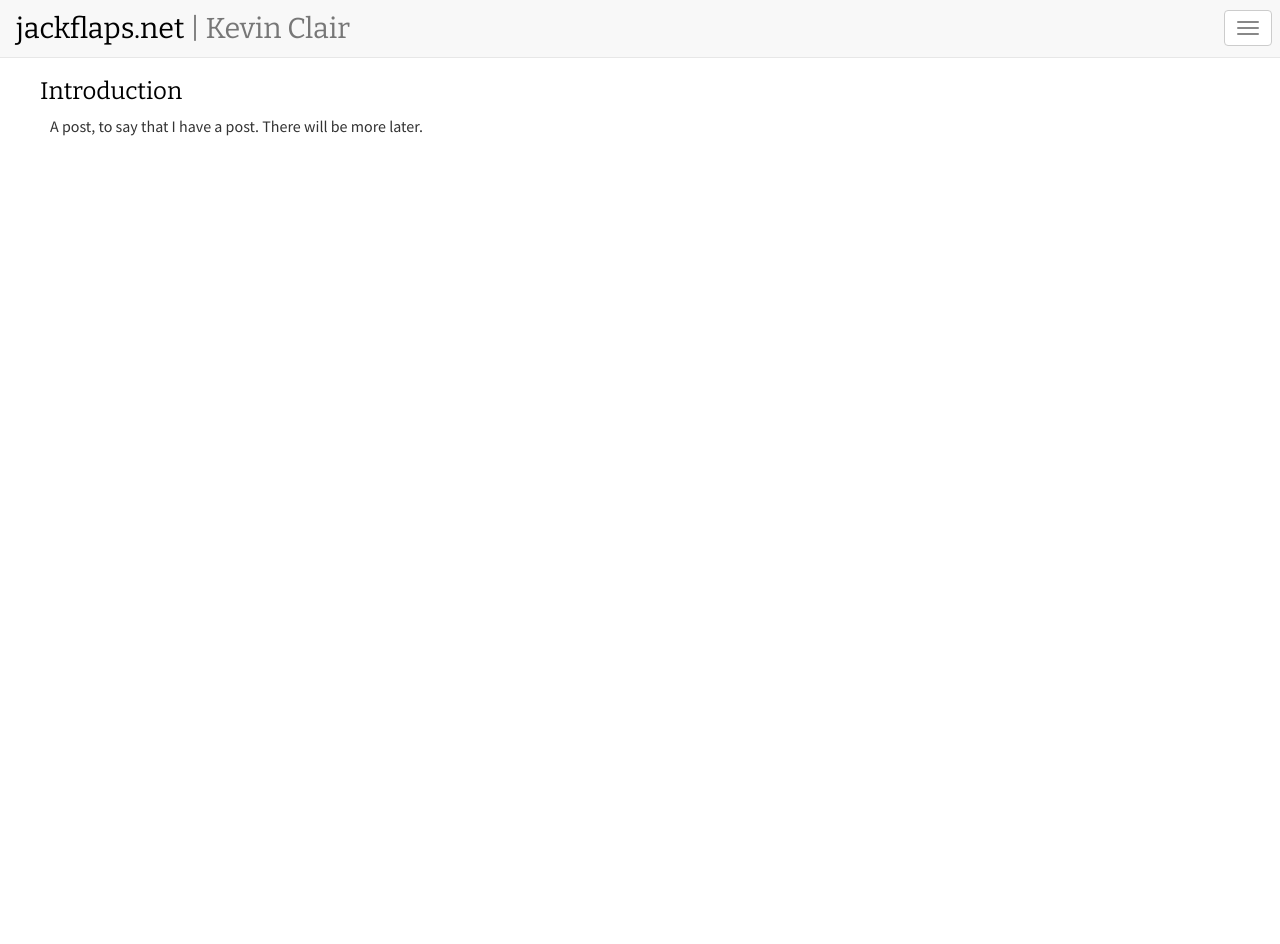
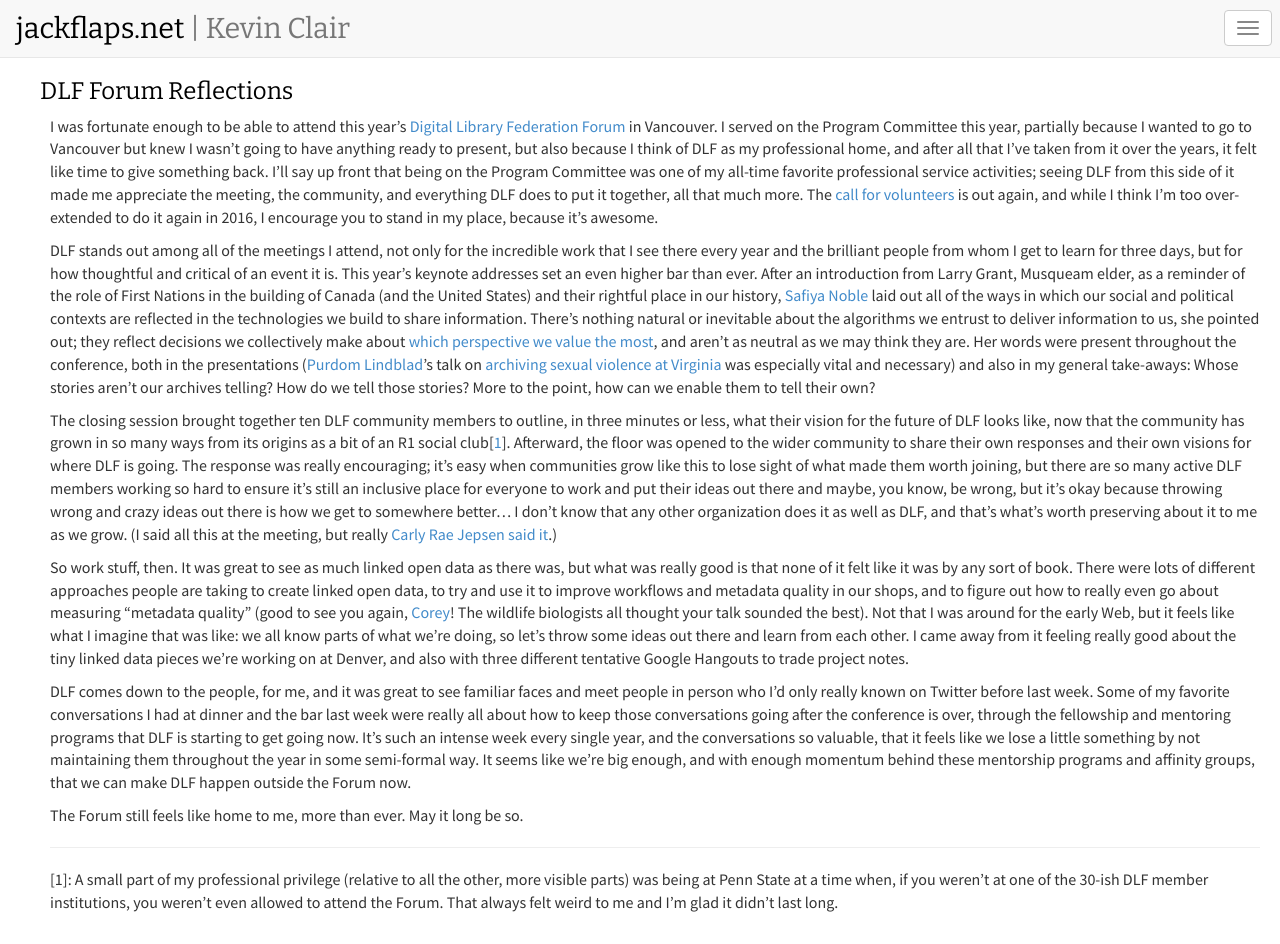
Before and after one commit to jackflaps/jackflaps.github.io, a Jekyll site: the page built from index.html, in a window 1280 px wide. Built offline with Jekyll 4.4.1, drawn with Linux system fonts in a browser that asks for light colours; Markdown is read by kramdown in place of the engine named in the settings; the list of posts is cut into pages by our own code; before the commit the page ends 900 px from its top, so only the background shows below that.

Commit message:
dlf reflections post

```diff
--- /dev/null
+++ b/_posts/2015-11-04-dlf-forum-reflections.md
@@ -0,0 +1,22 @@
+---
+layout: post
+title: "DLF Forum Reflections"
+date: 2015-11-04
+author: Kevin Clair
+---
+
+I was fortunate enough to be able to attend this year's [Digital Library Federation Forum](http://diglib.org/forums/2015forum) in Vancouver. I served on the Program Committee this year, partially because I wanted to go to Vancouver but knew I wasn't going to have anything ready to present, but also because I think of DLF as my professional home, and after all that I've taken from it over the years, it felt like time to give something back. I'll say up front that being on the Program Committee was one of my all-time favorite professional service activities; seeing DLF from this side of it made me appreciate the meeting, the community, and everything DLF does to put it together, all that much more. The [call for volunteers](http://goo.gl/KfU2Aw) is out again, and while I think I'm too over-extended to do it again in 2016, I encourage you to stand in my place, because it's awesome.
+
+DLF stands out among all of the meetings I attend, not only for the incredible work that I see there every year and the brilliant people from whom I get to learn for three days, but for how thoughtful and critical of an event it is. This year's keynote addresses set an even higher bar than ever. After an introduction from Larry Grant, Musqueam elder, as a reminder of the role of First Nations in the building of Canada (and the United States) and their rightful place in our history, [Safiya Noble](http://safiyaunoble.com) laid out all of the ways in which our social and political contexts are reflected in the technologies we build to share information. There's nothing natural or inevitable about the algorithms we entrust to deliver information to us, she pointed out; they reflect decisions we collectively make about [which perspective we value the most](https://we.riseup.net/assets/102142/appadurai.pdf#page=381), and aren't as neutral as we may think they are. Her words were present throughout the conference, both in the presentations ([Purdom Lindblad](https://twitter.com/Purdom_L)'s talk on [archiving sexual violence at Virginia](http://sched.co/4AOv) was especially vital and necessary) and also in my general take-aways: Whose stories aren't our archives telling? How do we tell those stories? More to the point, how can we enable them to tell their own?
+
+The closing session brought together ten DLF community members to outline, in three minutes or less, what their vision for the future of DLF looks like, now that the community has grown in so many ways from its origins as a bit of an R1 social club\[[1](#1)\]. Afterward, the floor was opened to the wider community to share their own responses and their own visions for where DLF is going. The response was really encouraging; it's easy when communities grow like this to lose sight of what made them worth joining, but there are so many active DLF members working so hard to ensure it's still an inclusive place for everyone to work and put their ideas out there and maybe, you know, be wrong, but it's okay because throwing wrong and crazy ideas out there is how we get to somewhere better... I don't know that any other organization does it as well as DLF, and that's what's worth preserving about it to me as we grow. (I said all this at the meeting, but really [Carly Rae Jepsen said it](http://www.rookiemag.com/2015/10/carly-rae-jepsen/2/).)
+
+So work stuff, then. It was great to see as much linked open data as there was, but what was really good is that none of it felt like it was by any sort of book. There were lots of different approaches people are taking to create linked open data, to try and use it to improve workflows and metadata quality in our shops, and to figure out how to really even go about measuring "metadata quality" (good to see you again, [Corey](https://twitter.com/chrpr)! The wildlife biologists all thought your talk sounded the best). Not that I was around for the early Web, but it feels like what I imagine that was like: we all know parts of what we're doing, so let's throw some ideas out there and learn from each other. I came away from it feeling really good about the tiny linked data pieces we're working on at Denver, and also with three different tentative Google Hangouts to trade project notes.
+
+DLF comes down to the people, for me, and it was great to see familiar faces and meet people in person who I'd only really known on Twitter before last week. Some of my favorite conversations I had at dinner and the bar last week were really all about how to keep those conversations going after the conference is over, through the fellowship and mentoring programs that DLF is starting to get going now. It's such an intense week every single year, and the conversations so valuable, that it feels like we lose a little something by not maintaining them throughout the year in some semi-formal way. It seems like we're big enough, and with enough momentum behind these mentorship programs and affinity groups, that we can make DLF happen outside the Forum now.
+
+The Forum still feels like home to me, more than ever. May it long be so.
+
+---
+
+<a name="1"></a>\[1\]: A small part of my professional privilege (relative to all the other, more visible parts) was being at Penn State at a time when, if you weren't at one of the 30-ish DLF member institutions, you weren't even allowed to attend the Forum. That always felt weird to me and I'm glad it didn't last long.
--- a/css/theme.css
+++ b/css/theme.css
@@ -2,9 +2,8 @@ body {
   font-size: 16px;
 }
 
-@media (max-width: 414px) {
-  #wrapper.toggled .navbar-title,
-  #wrapper.toggled .container-fluid {
+@media (max-width: 480px) {
+  #wrapper.toggled .navbar-title {
     display: none !important;
   }
 
@@ -20,7 +19,13 @@ body {
   }
 }
 
-@media (min-width: 414px) {
+@media (max-width: 420px) {
+  #wrapper.toggled .container-fluid {
+    display: none !important;
+  }
+}
+
+@media (min-width: 480px) {
   .navbar {
     position: relative;
   }
@@ -212,5 +217,5 @@ body {
 .article .post-content {
   font-family: 'Source Sans Pro', sans-serif;
   font-size: 1.0em;
-  padding-left: 10px;
+  padding: 0 10px;
 }
--- a/index.html
+++ b/index.html
@@ -2,10 +2,10 @@
 layout: default
 ---
 
-{% for post in paginator.posts %}
+{% for post in site.posts limit:1 %}
   <div class="article">
     <h1 class="title">
-      <a href="{{ site.baseurl}}{{ post.url }}">{{ post.title }}</a>
+      <a href="{{ site.baseurl }}{{ post.url }}">{{ post.title }}</a>
     </h1>
     <div class="post-content">
       {{ post.content }}
```
Also changed, not shown: _posts/2015-11-01-introduction.md (+0 -1 lines).
